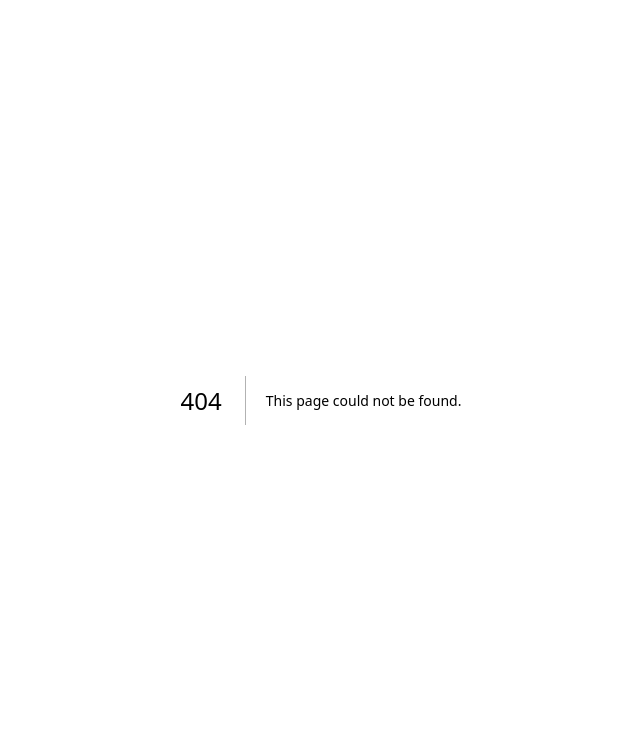
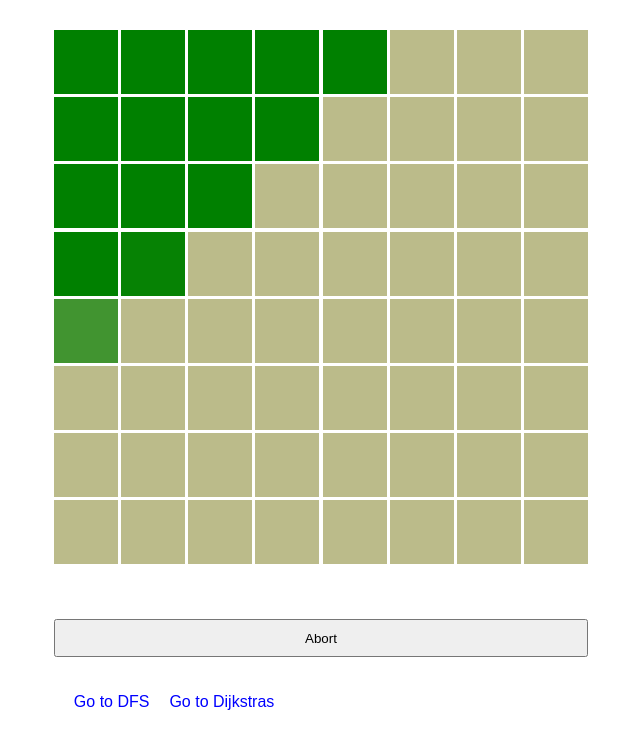
Before and after one commit to spaden/graphalgorithmsReact, a Next.js app in the folder graphalgorithms_vis/: page /BFS in a window 1280 px wide. Before the commit this address had no page. Shown: the top 748 px of the page, without its empty margins (319-959 px from the left). Built offline with nearby package versions, Linux system fonts and the light colour scheme.

Commit message:
Weight changes

```diff
--- /dev/null
+++ b/graphalgorithms_vis/src/app/BFS/page.js
@@ -0,0 +1,11 @@
+"use client"
+import PathFindingBFS from "../ui/algorithms/BFS/simplepathbfs";
+import styles from "../page.module.css";
+
+export default function DFS() {
+    return (
+      <div className={styles.page}>
+          <PathFindingBFS size={8} />
+      </div>
+    );
+  }
--- a/graphalgorithms_vis/src/app/layout.js
+++ b/graphalgorithms_vis/src/app/layout.js
@@ -20,7 +20,7 @@ export const metadata = {
 export default function RootLayout({ children }) {
   return (
     <html lang="en">
-      <body className={`${geistSans.variable} ${geistMono.variable}`}>
+      <body>
         {children}
       </body>
     </html>
--- a/graphalgorithms_vis/src/app/lib/dijkstras.js
+++ b/graphalgorithms_vis/src/app/lib/dijkstras.js
@@ -21,14 +21,14 @@ export default async function dijkstras(refEdges, disArray, vis, mnEdg) {
         vis[x] = true
 
         const currentNode = document.getElementById(`node__${Number(x)+1}`)
-        currentNode.style.backgroundColor = "red"
+        currentNode.style.backgroundColor = "blue"
         await sleep(500)
 
         let prevEdge = mnEdg[Number(x)]
 
         if (prevEdge != false) {
             prevEdge = document.getElementById(prevEdge)
-            prevEdge.style.backgroundColor = 'red'
+            prevEdge.style.backgroundColor = 'blue'
         }
 
         const mat = refEdges[`${Number(x)+1}`]
--- a/graphalgorithms_vis/src/app/page.module.css
+++ b/graphalgorithms_vis/src/app/page.module.css
@@ -11,3 +11,15 @@
   padding: 30px;
   height: 95vh;
 }
+
+.divLink {
+
+}
+
+.link {
+  height: fit-content;
+  width: fit-content;
+  display: inline-block;
+  margin-left: 20px;
+  color: blue;
+}
--- a/graphalgorithms_vis/src/app/ui/algorithms/BFS/simplepathbfs.js
+++ b/graphalgorithms_vis/src/app/ui/algorithms/BFS/simplepathbfs.js
@@ -3,6 +3,9 @@ import generateMemoryMatrix from "@/app/lib/Matrixarraygen"
 import Matrix from "../../components/MatrixComp/Matrix"
 import { useEffect, useRef, useState } from "react"
 import sleep from "@/app/lib/sleepUtil"
+import Link from 'next/link';
+import styles from "../../../page.module.css";
+
 
 export default function PathFindingBFS({size}) {
 
@@ -91,10 +94,13 @@ export default function PathFindingBFS({size}) {
     return (
         <>
             <Matrix size={size} />
-            <br /> <br />
+            <br />
 
             <button onClick={() => setAbort(true)}>Abort</button>
-        </>
+
+            <br></br>
+            <div className={styles.divLink}><a className={styles.link} href="/DFS">Go to DFS</a><a className={styles.link} href="/">Go to Dijkstras</a></div>
+            </>
     )
 
 }
--- a/graphalgorithms_vis/src/app/ui/components/GraphNodesComp/GraphNodes.scss
+++ b/graphalgorithms_vis/src/app/ui/components/GraphNodesComp/GraphNodes.scss
@@ -30,3 +30,9 @@
     background-color: #555;
     transform-origin: 0 0;
 }
+
+.weightElement {
+    position: relative;
+    color: green;
+    font-size: large;
+}
```
Also changed, not shown: graphalgorithms_vis/src/app/DFS/page.js (added, +11 -0 lines), graphalgorithms_vis/src/app/page.js (+4 -4 lines), graphalgorithms_vis/src/app/ui/algorithms/DFS/simplepathdfs.js (+8 -2 lines), graphalgorithms_vis/src/app/ui/components/GraphNodesComp/GraphNodes.js (+14 -2 lines).
